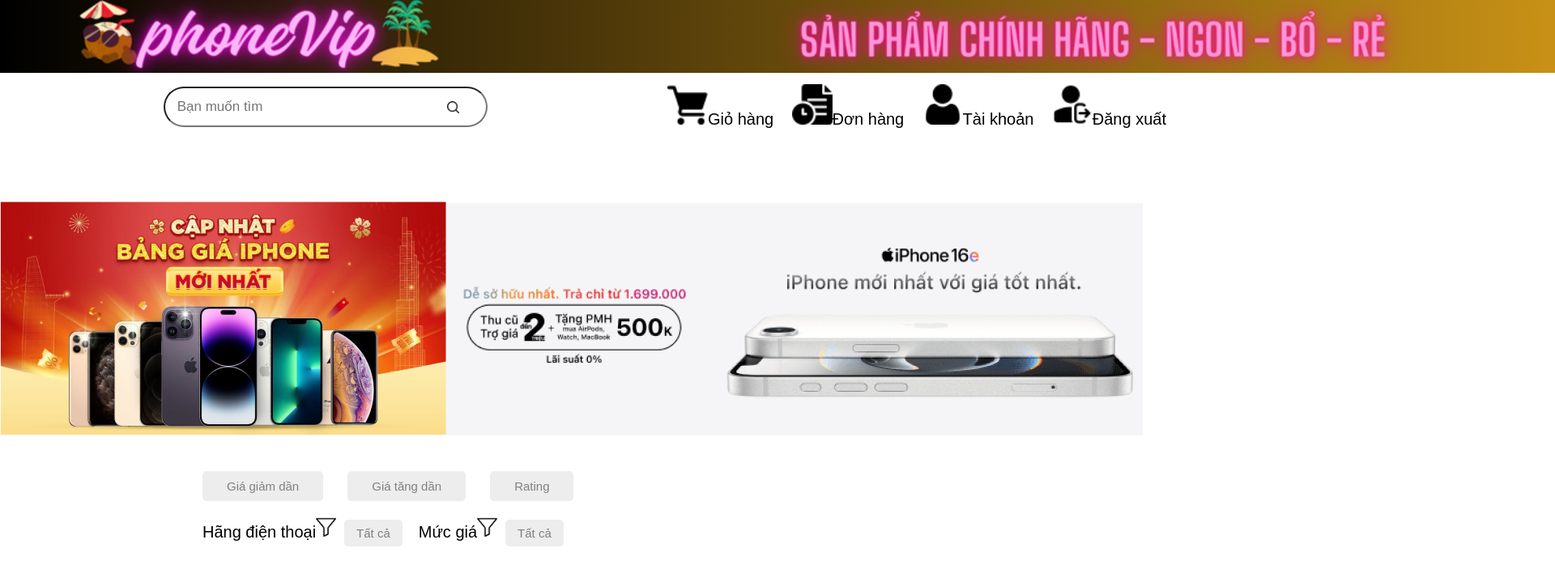
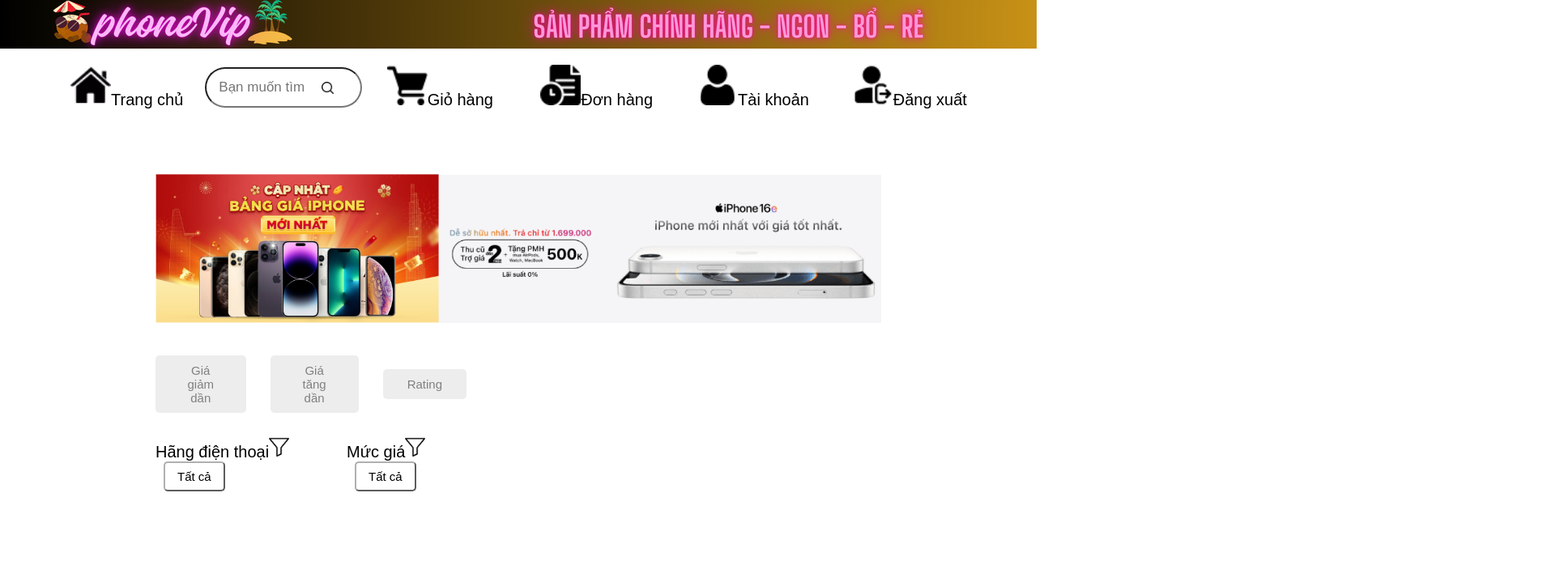
Before and after one commit to nwdy/phonevip, a plain HTML site: page frontend/index.html in a window 1280 px wide. Shown: the whole page at 81% size, 1920 px wide, since content can reach past the window. Drawn offline with Linux system fonts and the light colour scheme.

Commit message:
Add files via upload

```diff
--- a/frontend/index.html
+++ b/frontend/index.html
@@ -7,12 +7,13 @@
     <title>phoneVip</title>
 </head>
 <body>
+    <div class="home">
         <header>
-        <img src="images/banner.png" alt="banner", width="1920">
+            <img src="images/banner.png" alt="banner">
         </header>
 
         <nav>
-        <div class="container1">
+            <div class="nav-container">
                 <ul>
                     <li><a href=""><img src="images/home.png" alt="home", width="50">Trang chủ</a></li>
                     <li><input type="text" placeholder="Bạn muốn tìm"><img src="images/search.png" alt="search", width="15"></li>
@@ -24,25 +25,24 @@
             </div>
         </nav>
 
-    <ads>
-        <ul>
+        <div class="ads">
             <img src="images/quang_cao_ngang.png" alt="ads">
-        </ul>
-    </ads>
+        </div>
 
-    <filter-button>
+        <div class="filter-button">
             <ul>
                 <li><a href=""><button>Giá giảm dần</button></a></li>
                 <li><a href=""><button>Giá tăng dần</button></a></li>
                 <li><a href=""><button>Rating</button></a></li>
             </ul>
-    <filter/-button>
+        </div>
 
-    <filter>
+        <div class="filter">
             <ul>
                 <li><a href="">Hãng điện thoại<img src="images/filter.png" alt="filter", width="25"></a><button>Tất cả</button></li>
                 <li><a href="">Mức giá<img src="images/filter.png" alt="filter", width="25"></a><button>Tất cả</button></li>
             </ul>
-    </filter>
+        </div>
+    </div>
 </body>
 </html>
--- a/frontend/style.css
+++ b/frontend/style.css
@@ -13,35 +13,55 @@
     text-decoration: none;
 }
 
-.container1 {
-    max-width: 1200px;
+header {
+    background-color: white;
+    display: flex;
+    justify-content: center;
+    text-align: center;
+    width: 100%;
+}
+
+header img {
+    width: 100%;
+    height: auto;
+}
+
+/*--------------nav-------------*/
+nav {
+    display: flex;
+    width: 100%;
+    height: auto;
+    justify-content: center;
+}
+
+nav .nav-container {
+    background-color: white;
+    display: flex;
+    width: 100%;
+    width: 1200px;
     margin: auto;
     position: relative;
-    top: 10px;
+    top: 20px;
+    padding: 0 20px;
 }
 
-header {
-    background-color: white;
-    text-align: center;
-}
-
-/*-------nav-------*/
-nav {
-    background-color: white;
-}
 nav ul {
     display: flex;
+    width: 100%;
     justify-content: space-between;
     align-items: center;
 }
+
 nav ul li, a, button {
     color: black;
     font-size: 20px;
 }
 
-nav ul li:nth-child(1) {
-    position: relative;
-    right: 200px;
+nav ul li:nth-child(1),  nav ul li:nth-child(2) {
+    width: 50%;
+    display: flex;
+    align-items: center;
+    justify-content: center;
 }
 
 nav ul li:nth-child(2) {
@@ -49,7 +69,8 @@
 }
 nav ul li:nth-child(2) input {
     height: 50px;
-    width: 400px;
+    width: 100%;
+    max-width: 400px;
     border-radius: 30px;
     padding-left: 15px;
     font-size: 17px;
@@ -61,44 +82,44 @@
     cursor: pointer;
 }
 
-nav ul li:nth-child(3) {
-    position: relative;
-    left: 200px;
+nav ul li:nth-child(3), nav ul li:nth-child(4), nav ul li:nth-child(5), nav ul li:nth-child(6) {
+    width: 50%;
+    display: flex;
+    align-items: center;
+    justify-content: center;
 }
 
-nav ul li:nth-child(4) {
+/* ---------------ads-------------- */
+.ads {
     position: relative;
-    left: 200px;
+    top: 100px;
+    width: 100%;
+    display: flex;
+    justify-content: center;
 }
 
-nav ul li:nth-child(5) {
-    position: relative;
-    left: 200px;
+.ads img {
+    width: 70%;
 }
 
-nav ul li:nth-child(6) {
-    position: relative;
-    left: 200px;
+/* --------------filter-------------- */
+.filter-button , .filter{
+    display: flex;
+    width: 60%;
+    height: auto;
 }
 
-ads ul {
-    text-align: center;
-    position: relative;
-    top: 100px;
-}
-
-filter-button ul {
+.filter-button ul, .filter ul {
     margin: auto;
     display: flex;
     align-items: center;
+    width: 50%;
     position: relative;
     top: 140px;
-    left: 250px;
     gap: 30px;
 }
 
-filter-button ul li button {
-    padding: auto;
+.filter-button ul li button {
     color: rgb(128, 128, 128);
     background-color: rgb(238, 237, 237);
     font-size: 15px;
@@ -108,25 +129,23 @@
     cursor: pointer;
 }
 
-filter ul {
-    margin: auto;
-    display: flex;
-    align-items: center;
+.filter ul {
     position: relative;
-    top: 160px;
-    gap: 30px;
+    top: 170px;
 }
 
-filter ul li button {
+.filter ul li button {
     position: relative;
     left: 10px;
-    background-color: rgb(238, 237, 237);
+    background-color: rgb(255, 255, 255);
+    border-color: #b0b0b0;
     border-radius: 5px;
     padding: 8px 15px;
     font-size: 15px;
     cursor: pointer;
 }
 
+/* --------------login-------------- */
 .login-container {
     display: flex;
     width: 100%;
@@ -188,6 +207,7 @@
     text-decoration: none;
 }
 
+/* --------------register-------------- */
 .register-container {
     display: flex;
     width: 100%;
```
Lines whose indentation alone changed are shown as unchanged.
